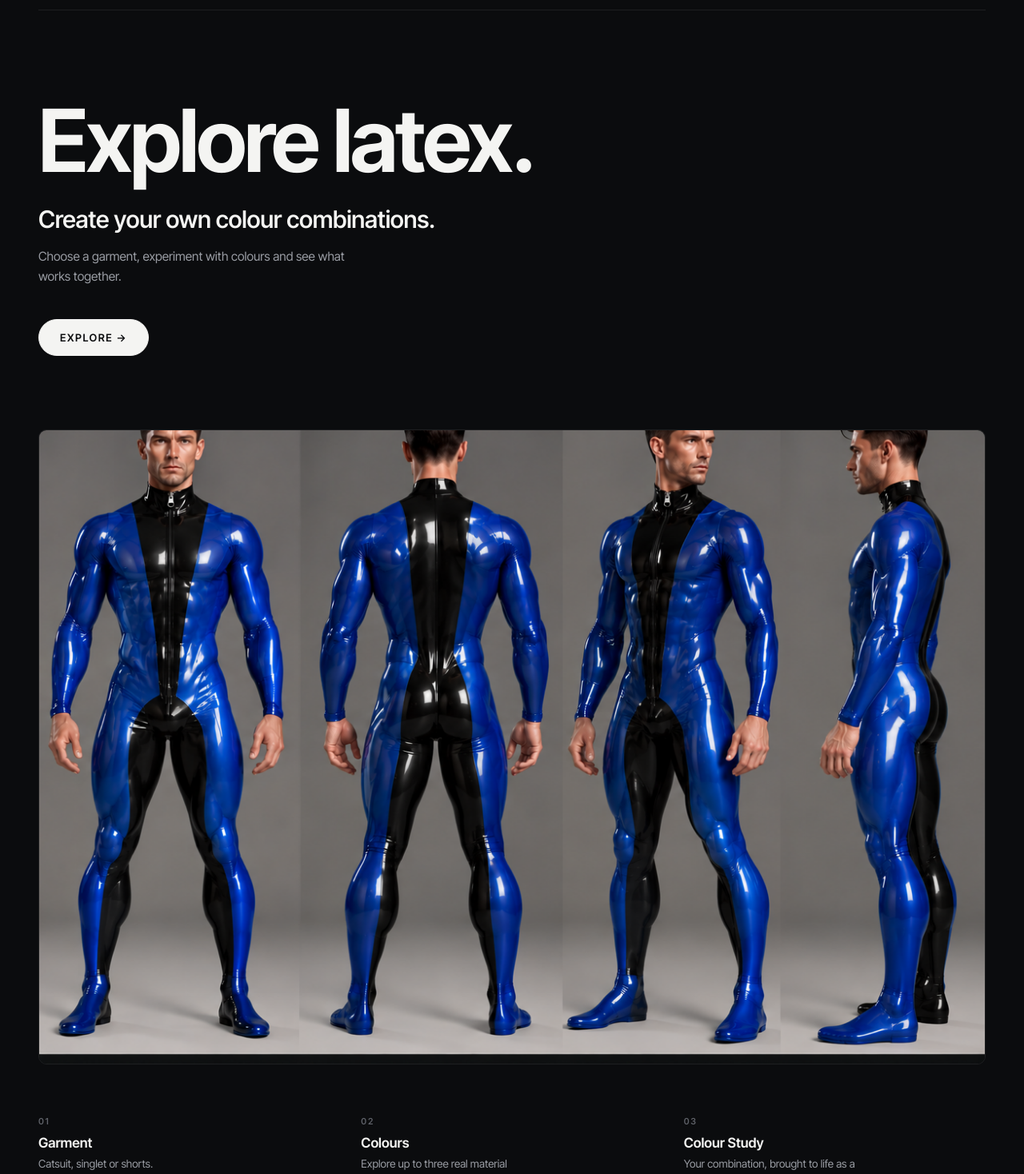
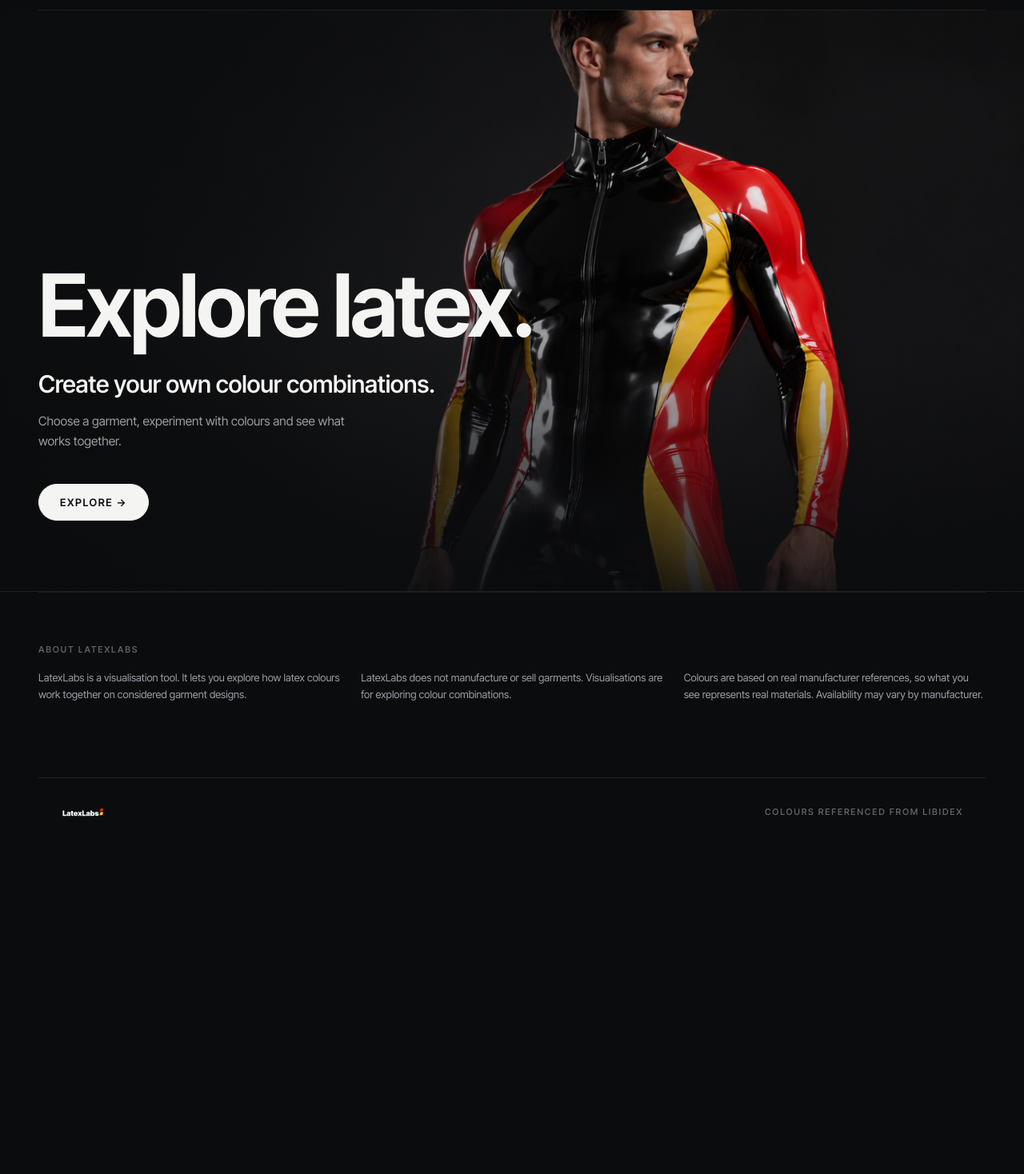
Before and after one commit to Svenning83/LatexLabs, a Next.js app: page / in a window 1280 px wide. Shown: the part 60-1528 px from the top of the page at 80% size. After the commit the page ends 1123 px from the top, so only its background shows below. Built offline with nearby package versions, Linux system fonts and the light colour scheme.

Commit message:
Homepage hero change

```diff
--- a/src/app/globals.css
+++ b/src/app/globals.css
@@ -129,12 +129,35 @@ button { font-family: inherit; }
 
 /* ---------- v2 homepage ---------- */
 .home-hero {
-  padding: 110px 0 84px;
+  position: relative;
+  min-height: calc(100vh - 73px);
+  min-height: calc(100svh - 73px);
   display: flex;
   align-items: flex-end;
-  justify-content: space-between;
-  gap: 40px;
+  overflow: hidden;
+  border-bottom: 1px solid var(--line);
 }
+.home-hero-img {
+  position: absolute;
+  inset: 0;
+  width: 100%;
+  height: 100%;
+  object-fit: cover;
+  object-position: 68% 22%;
+}
+.home-hero-scrim {
+  position: absolute;
+  inset: 0;
+  background:
+    linear-gradient(90deg, rgba(11,12,14,.92) 0%, rgba(11,12,14,.62) 38%, rgba(11,12,14,.08) 72%),
+    linear-gradient(0deg, rgba(11,12,14,.9) 0%, rgba(11,12,14,0) 45%);
+}
+.home-hero-inner {
+  position: relative;
+  z-index: 1;
+  width: 100%;
+}
+.home-hero-copy { padding: 0 0 88px; }
 .home-hero h1 {
   font-size: clamp(56px, 8.5vw, 118px);
   font-weight: 660;
@@ -158,26 +181,10 @@ button { font-family: inherit; }
 }
 .home-cta { margin-top: 40px; }
 
-.home-visual {
-  margin: 8px 0 0;
-  border: 1px solid var(--line);
-  border-radius: var(--radius);
-  overflow: hidden;
-  line-height: 0;
+.home-about {
+  padding: 64px 0 20px;
+  border-top: 1px solid var(--line);
 }
-.home-visual img { width: 100%; display: block; }
-
-.home-steps {
-  display: grid;
-  grid-template-columns: repeat(3, 1fr);
-  gap: 26px;
-  padding: 64px 0;
-  border-bottom: 1px solid var(--line);
-}
-.home-step-t { font-size: 17px; font-weight: 620; margin: 10px 0 6px; }
-.home-step-d { font-size: 13.5px; color: var(--muted); line-height: 1.55; max-width: 30ch; }
-
-.home-about { padding: 56px 0 20px; }
 .home-about-grid {
   display: grid;
   grid-template-columns: repeat(3, 1fr);
@@ -342,7 +349,6 @@ button { font-family: inherit; }
 @media (max-width: 960px) {
   .wheel-layout { grid-template-columns: 1fr; }
   .wheel-side { position: static; }
-  .home-steps { grid-template-columns: 1fr; gap: 34px; }
   .home-about-grid { grid-template-columns: 1fr; }
 }
 
--- a/src/app/page.tsx
+++ b/src/app/page.tsx
@@ -4,10 +4,20 @@ import Nav from "@/components/Nav";
 
 export default function LandingPage() {
   return (
+    <>
       <div className="container">
         <Nav right="COLOUR VISUALISATION" />
+      </div>
 
       <section className="home-hero">
+        {/* eslint-disable-next-line @next/next/no-img-element */}
+        <img
+          className="home-hero-img"
+          src="/references/hero-portrait.png"
+          alt="Glossy red and yellow latex catsuit portrait"
+        />
+        <div className="home-hero-scrim" />
+        <div className="container home-hero-inner">
           <div className="home-hero-copy">
             <h1>Explore latex.</h1>
             <div className="home-sub">Create your own colour combinations.</div>
@@ -19,38 +29,10 @@ export default function LandingPage() {
               Explore →
             </Link>
           </div>
-      </section>
-
-      <section className="home-visual">
-        {/* eslint-disable-next-line @next/next/no-img-element */}
-        <img
-          src="/references/hero_study_views.png"
-          alt="LatexLabs colour study — translucent blue and black catsuit, four views"
-        />
-      </section>
-
-      <section className="home-steps">
-        <div className="home-step">
-          <div className="micro micro-faint">01</div>
-          <div className="home-step-t">Garment</div>
-          <div className="home-step-d">Catsuit, singlet or shorts.</div>
-        </div>
-        <div className="home-step">
-          <div className="micro micro-faint">02</div>
-          <div className="home-step-t">Colours</div>
-          <div className="home-step-d">
-            Explore up to three real material references on the colour wheel.
-          </div>
-        </div>
-        <div className="home-step">
-          <div className="micro micro-faint">03</div>
-          <div className="home-step-t">Colour Study</div>
-          <div className="home-step-d">
-            Your combination, brought to life as a finished visualisation.
-          </div>
         </div>
       </section>
 
+      <div className="container">
         <section className="home-about">
           <div className="micro micro-faint">ABOUT LATEXLABS</div>
           <div className="home-about-grid">
@@ -59,8 +41,8 @@ export default function LandingPage() {
               colours work together on considered garment designs.
             </p>
             <p>
-            LatexLabs does not manufacture or sell garments. Visualisations are
-            for exploring colour combinations.
+              LatexLabs does not manufacture or sell garments. Visualisations
+              are for exploring colour combinations.
             </p>
             <p>
               Colours are based on real manufacturer references, so what you see
@@ -71,5 +53,6 @@ export default function LandingPage() {
 
         <Footer />
       </div>
+    </>
   );
 }
```
Also changed, not shown: src/app/create/colours/page.tsx (+11 -12 lines), src/app/create/page.tsx (+2 -13 lines), public/references/hero-portrait.png (added). Lines whose indentation alone changed are shown as unchanged.
